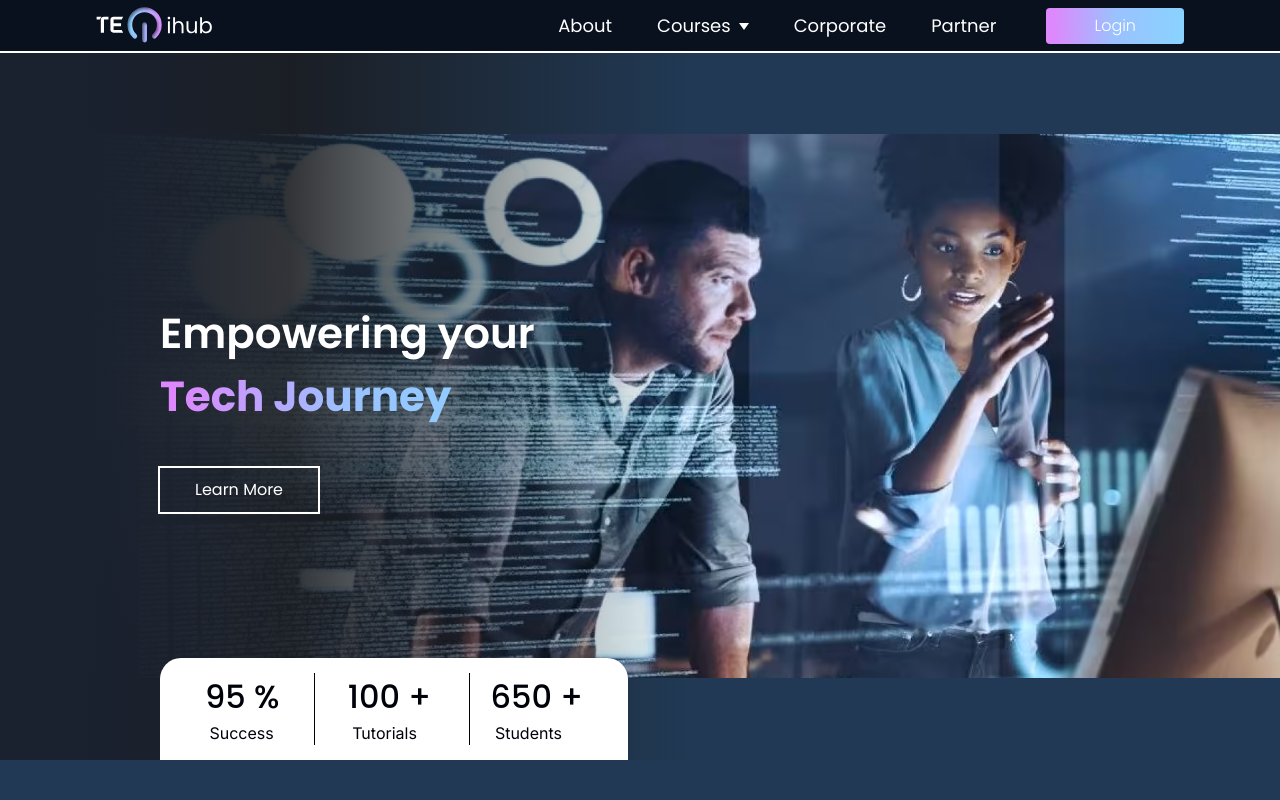
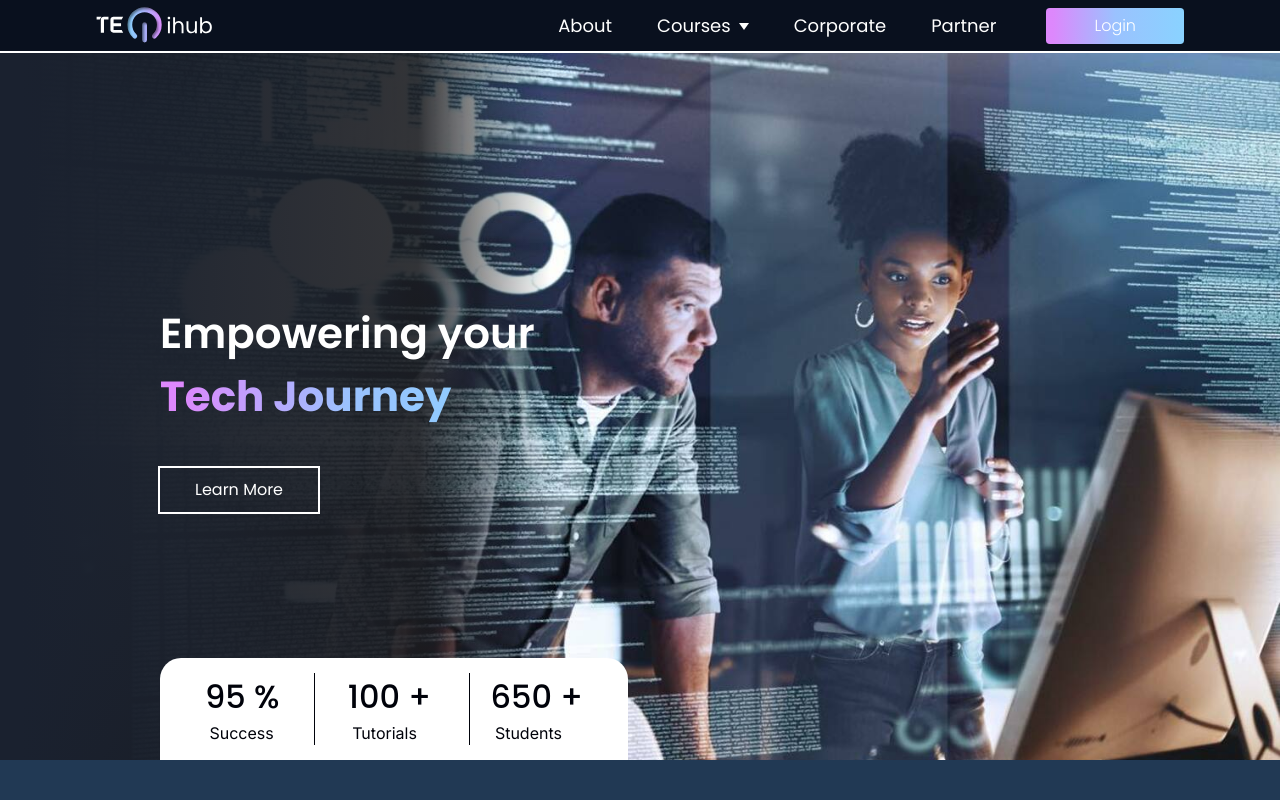
Before and after one commit to Xanderyeng/teqihub, a React (Vite) app: page / in a window 1280 px wide. Shown: the top 800 px of the page. Built offline with nearby package versions, Linux system fonts and the light colour scheme.

Commit message:
Hero section changed - Kevin request

```diff
--- a/src/components/Hero.jsx
+++ b/src/components/Hero.jsx
@@ -9,7 +9,7 @@ export const Hero = () => {
       {/* border-2 border-pink */}
       <div
         //  max-h-475
-        className={`absolute inset-0 top-[51px] max-h-[100vh] bg-backdrop bg-no-repeat bg-center bg-100% mx-auto flex flex-row justify-center border-t-2 border-white gap-5 border-0 border-red `}
+        className={`absolute inset-0 top-[51px] max-h-[100vh] bg-hero2 bg-no-repeat bg-center bg-100% mx-auto flex flex-row justify-center border-t-2 border-white gap-5 border-0 border-red `}
         //
       >
         {/* h-[455px] */}
--- a/src/index.css
+++ b/src/index.css
@@ -76,7 +76,7 @@ body {
 }
 
 .overlay {
-  background: linear-gradient(90deg, rgb(26, 33, 47) 6.64%, rgba(26, 27, 31, 0.89) 22.66%, rgba(26, 27, 31, 0) 53.94%);
+  background: linear-gradient(90deg, rgb(26, 33, 47) 1.64%, rgba(26, 27, 31, 0.89) 32.66%, rgba(26, 27, 31, 0) 42.94%);
 }
 .overlay2 {
   background: linear-gradient(0.82deg, rgba(0, 0, 0, 0.836) 0.41%, rgba(31, 32, 36, 0) 39.01%);
--- a/tailwind.config.cjs
+++ b/tailwind.config.cjs
@@ -64,6 +64,7 @@ module.exports = {
       },
       backgroundImage: {
         backdrop: "url('/src/assets/backdrop.avif')",
+        hero2: "url('/src/assets/Landing page pic.jpg')",
         stats: "url('/src/assets/Stats.webp')",
         contact: "url(/src/assets/contact.webp)",
         corporate: "url('/src/assets/corporate.avif')",
```
Also changed, not shown: src/assets/Landing page pic.jpg (added).
